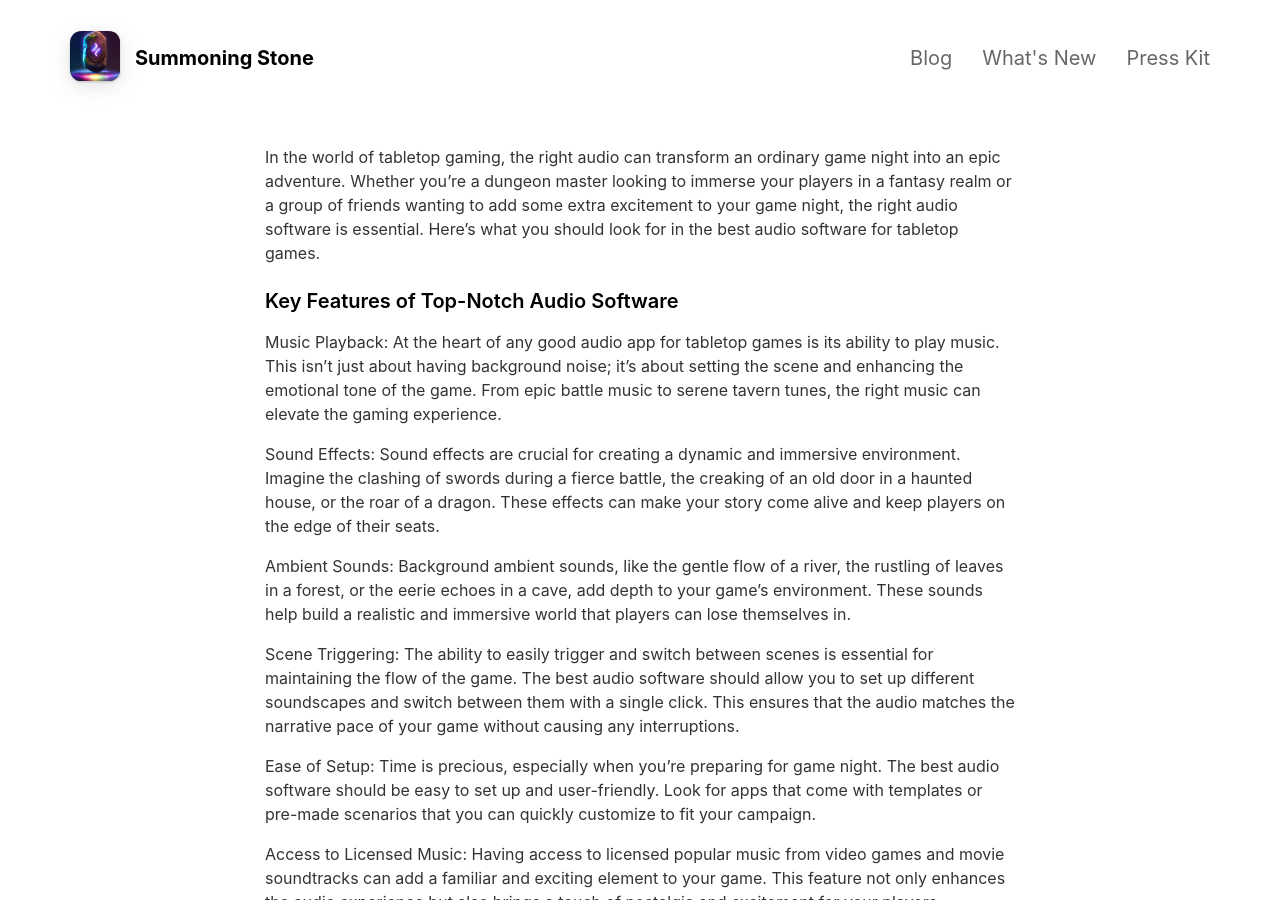
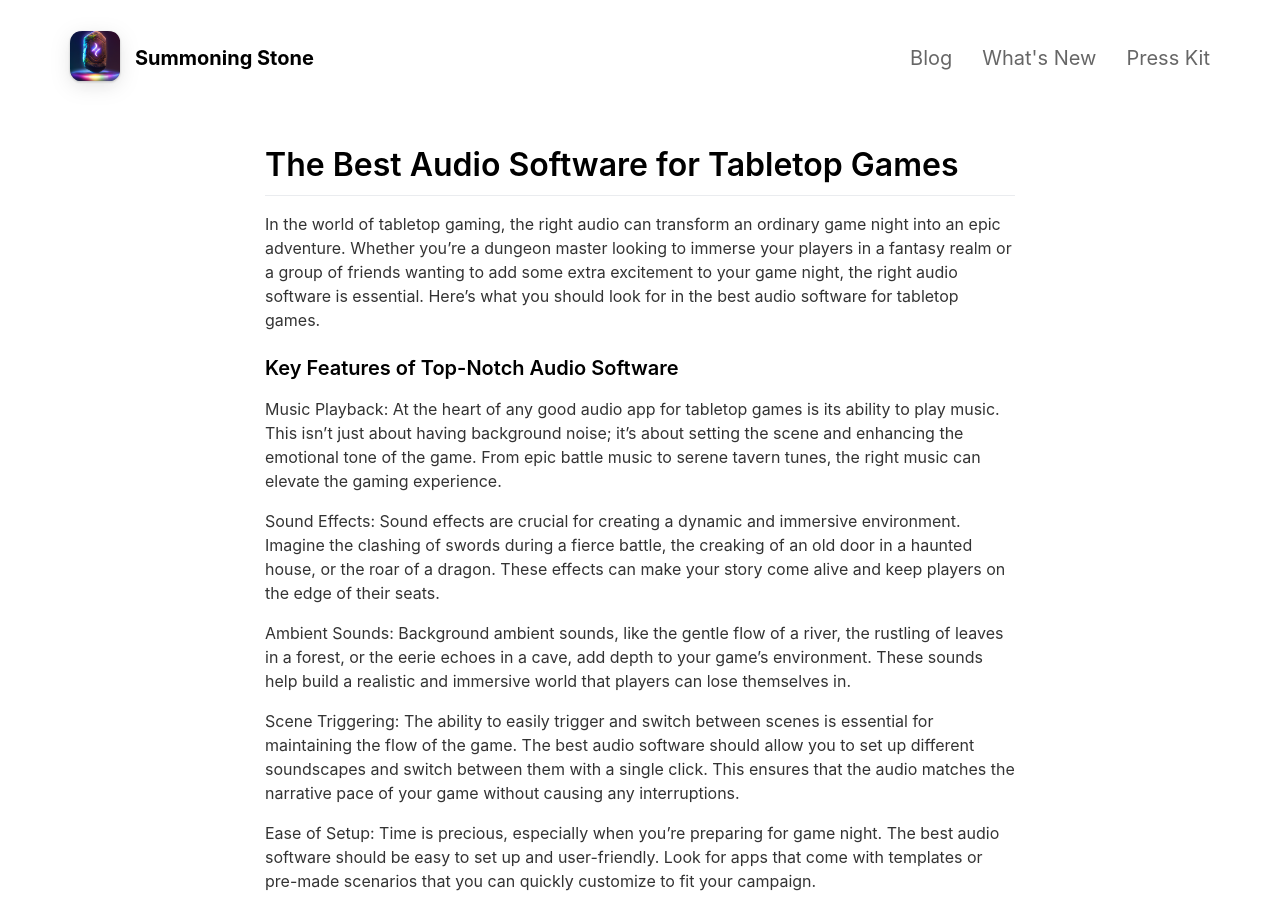
Before and after one commit to BeauNouvelle/summoning-stone-web, a Jekyll site: the page built from _pages/best_dnd_software.md, in a window 1280 px wide and 900 px high. Built offline with Jekyll 4.4.1, drawn with Linux system fonts in a browser that asks for light colours; nearby versions of some CDN libraries.

Commit message:
updated blog titles

```diff
--- a/_pages/best_dnd_software.md
+++ b/_pages/best_dnd_software.md
@@ -3,6 +3,8 @@ layout: page
 title: The Best Audio Software for Tabletop Games
 include_in_header: false
 ---
+
+# The Best Audio Software for Tabletop Games
 
 In the world of tabletop gaming, the right audio can transform an ordinary game night into an epic adventure. Whether you’re a dungeon master looking to immerse your players in a fantasy realm or a group of friends wanting to add some extra excitement to your game night, the right audio software is essential. Here’s what you should look for in the best audio software for tabletop games.
 
```
Also changed, not shown: _pages/dnd_audio_services_compared.md (+2 -0 lines).
